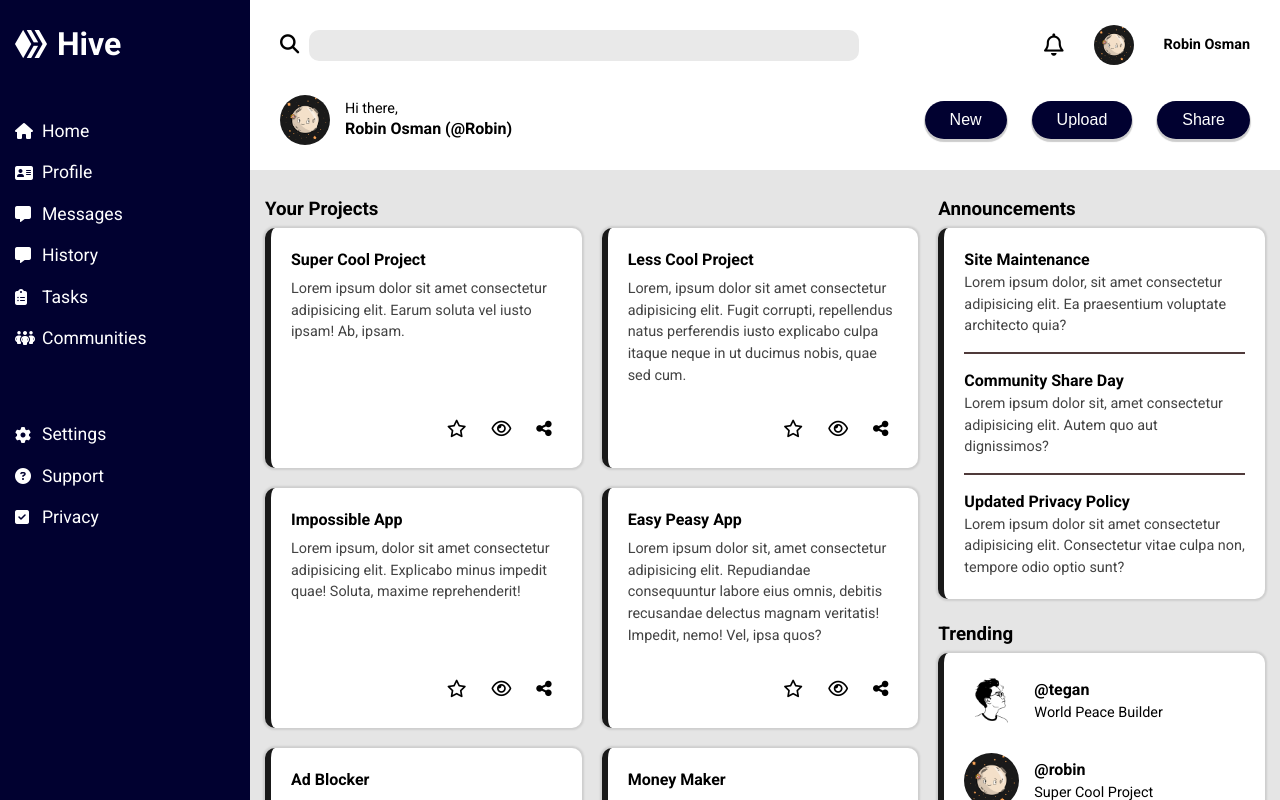
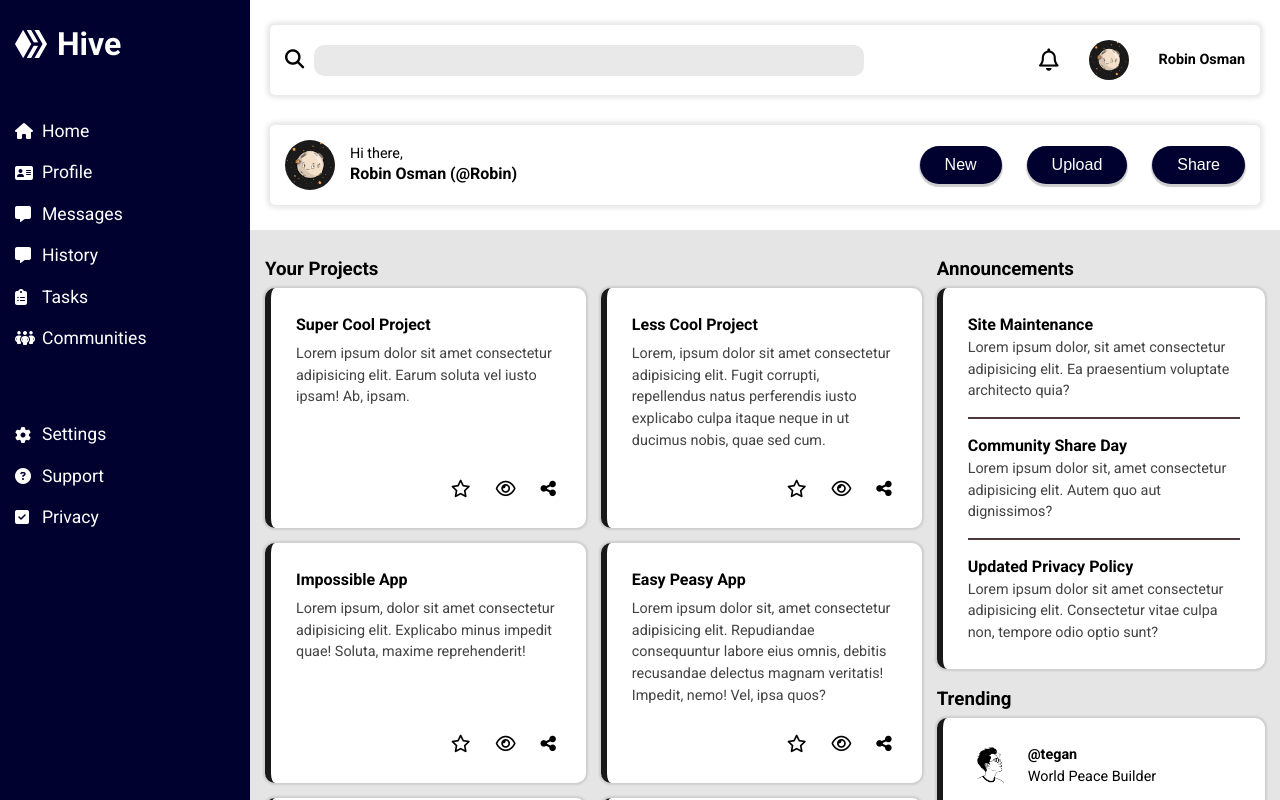
Before and after one commit to Ftaiwo1010/Odin-Admin-Dashboard, a plain HTML site: page index.html in a window 1280 px wide. Drawn offline with Linux system fonts and the light colour scheme.

Commit message:
Tweak and also add more styling to the header and main-content container

```diff
--- a/styles.css
+++ b/styles.css
@@ -129,8 +129,7 @@ ul.list > li > a {
    background-color: #fff;
    padding: 20px 15px;
    display: grid;
-   grid-template-columns: 1fr;
-   grid-template-rows: min-content;
+   grid-template-columns: repeat(auto-fit, minmax(auto, 1fr));
    gap: 30px;
    box-shadow: 0 2px 2px 2px rgb(0 0 0 / .6);
 
@@ -145,17 +144,21 @@ img {
 
 .search-profile-1,
 .search-profile-2 {
-   display: grid;
+    display: grid;
+    box-shadow: 0 0 5px 3px rgb(0 0 0 / .1);
+    padding: 10px;
+    border-radius: 5px;
 }
 
 
 .search-profile-1 {
-   grid-template-columns: 1fr 1fr;
+   grid-template-columns: repeat(auto-fit, minmax(300px, 1fr));
+   gap: 20px;
 }
 
 
 .search-profile-2 {
-   grid-template-columns: 1fr;
+   grid-template-columns: repeat(auto-fit, minmax(300px, 1fr));
    gap: 20px;
 }
 
@@ -188,13 +191,11 @@ img {
 
 .search {
    gap: 8px;
-   justify-self: start;
 }
 
 
 .account {
    gap: 8px;
-   justify-self: end;
 }
 
 
@@ -227,7 +228,7 @@ input[type="text"] {
    border: none;
    background-color: #e9e9e9;
    border-radius: 10px;
-   width: 150px;
+   width: 100%;
 }
 
 
@@ -278,7 +279,7 @@ input[type="text"] {
    padding: 35px 15px;
    display: grid;
    grid-template-columns: 1fr;
-   gap: 20px;
+   gap: 15px;
 }
 
 
@@ -287,8 +288,7 @@ input[type="text"] {
 .card-info-container {
    display: grid;
    grid-template-columns: repeat(auto-fit, minmax(250px, 1fr));
-   gap: 20px;
-
+   gap: 15px;
 }
 
 
@@ -300,7 +300,7 @@ input[type="text"] {
 
 
 .card {
-   padding: 20px;
+   padding: 25px;
    height: 240px;
    border-radius: 10px;
    background-color: #fff;
@@ -321,6 +321,7 @@ input[type="text"] {
    font-size: 0.9rem;
    color: #434343;
 }
+
 
 
 .card > .social {
@@ -368,7 +369,7 @@ input[type="text"] {
 .card-8 {
    display: flex;
    flex-direction: column;
-   gap: 25px;
+   gap: 30px;
 }
 
 
@@ -382,7 +383,7 @@ input[type="text"] {
 
 
 .card-8 > .trend > img {
-   max-width: 55px;
+   max-width: 50px;
 }
 
 
@@ -401,9 +402,42 @@ input[type="text"] {
 
 
 @media screen and (min-width: 540px) {
-   input[type="text"] {
-   width: 270px;
-}
+
+       .search {
+         justify-self: start;
+      }
+
+
+       .account {
+         justify-self: end;
+      }
+
+
+      .profile-greeting {
+         justify-self: start;
+      }
+
+
+      .profile-buttons {
+         justify-self: end;
+         gap: 10px;
+      }
+
+
+         .search-profile-1 {
+         grid-template-columns: 1fr 1fr;
+      }
+
+
+
+      .search-profile-2 {
+        grid-template-columns: 1fr 1fr;
+     }
+
+
+     input[type="text"] {
+         width: 250px;
+    }
 }
 
 
@@ -474,9 +508,10 @@ input[type="text"] {
       justify-self: unset;
    }
 
+
     ul.list:last-of-type {
       justify-self: unset;
-  }
+   }
 
 
 
@@ -489,6 +524,7 @@ input[type="text"] {
       font-size: 1rem;
    }
 
+
    ul.list > li > a > p {
       font-size: 1.1rem;
    }
@@ -496,6 +532,18 @@ input[type="text"] {
 
    .header {
       padding: 25px 15px;
+   }
+
+
+   .search-profile-1,
+   .search-profile-2 {
+      padding: 10px 5px;
+   }
+
+
+
+   .search-profile-1 {
+      grid-template-columns: 1fr 1fr;
    }
 
 
@@ -519,6 +567,7 @@ input[type="text"] {
 
    .account {
       gap: 15px;
+
 
    }
 
@@ -555,7 +604,7 @@ input[type="text"] {
 
    input[type="text"] {
       padding: 7px;
-      width: 280px;
+      width: 240px;
    }
 
 
@@ -581,6 +630,38 @@ input[type="text"] {
 
 
 
+@media screen and (min-width: 820px) {
+     .card p,
+     .card-7 p {
+        font-size: 0.8rem;
+    }
+
+
+    .card-7 .card-text-1,
+    .card-7 .card-text-2 {
+      padding-bottom: 7px;
+   }
+
+
+
+    .card-7 div:not(.card-7 > div:last-child) {
+      margin-bottom: 7px;
+   }
+
+
+   input[type="text"] {
+      width: 280px;
+   }
+
+
+   .card-8 > .trend > img {
+      max-width: 45px;
+   }
+
+}
+
+
+
 
 @media screen and (min-width: 1024px) {
 
@@ -591,6 +672,12 @@ input[type="text"] {
 
    .header {
       padding: 25px 20px;
+   }
+
+
+   .search-profile-1,
+   .search-profile-2 {
+      padding: 10px 13px;
    }
 
 
@@ -675,6 +762,25 @@ input[type="text"] {
 
 
 
+    .card p,
+     .card-7 p {
+        font-size: 0.9rem;
+    }
+
+
+    .card-7 .card-text-1,
+    .card-7 .card-text-2 {
+      padding-bottom: 15px;
+   }
+
+
+
+    .card-7 div:not(.card-7 > div:last-child) {
+      margin-bottom: 15px;
+   }
+
+
+
 
 }
 
@@ -684,7 +790,14 @@ input[type="text"] {
 @media screen and (min-width: 1280px) {
 
    .header {
-      padding: 25px 30px;
+      padding: 25px 20px;
+   }
+
+
+
+   .search-profile-1,
+   .search-profile-2 {
+      padding: 15px 15px;
    }
 
     input[type="text"] {
```
